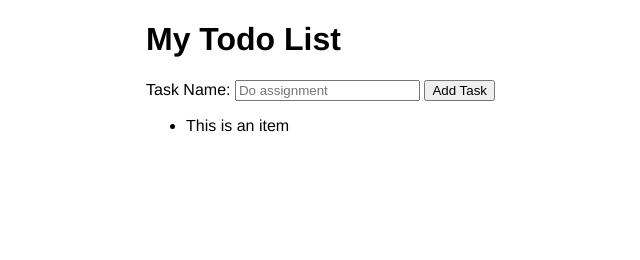
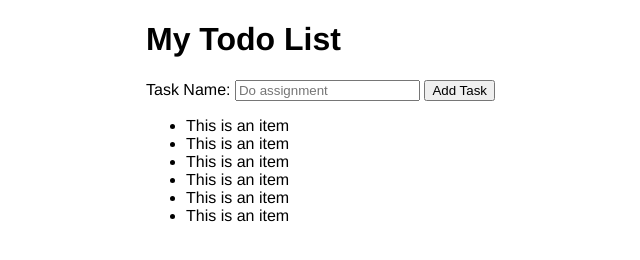
Before and after one commit to lilcode12/todo, a plain HTML site: page index.html in a window 1280 px wide. Shown: the whole page, without its empty margins (194-834 px from the left). Drawn offline with Linux system fonts and the light colour scheme.

Commit message:
added lists

```diff
--- a/index.html
+++ b/index.html
@@ -22,6 +22,11 @@
     </form>
     <ul id="todo-list">
         <li>This is an item</li>
+        <li>This is an item</li>
+        <li>This is an item</li>
+        <li>This is an item</li>
+        <li>This is an item</li>
+        <li>This is an item</li>
     </ul>
 
     <script src="js/script.js"></script>
```
